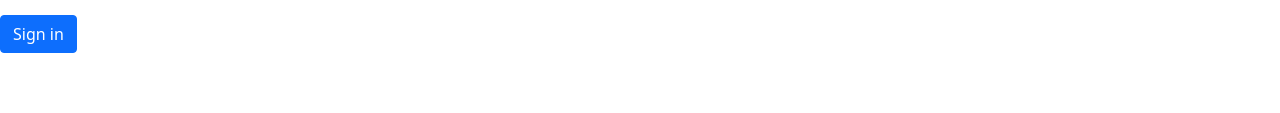
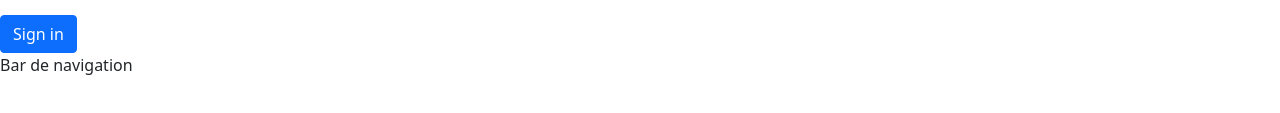
Before and after one commit to DjirmeyAbdoulkarim/ekarim, a plain HTML site: page index.html in a window 1280 px wide. Shown: the part 427-540 px from the top of the page. Drawn offline with nearby package versions, Linux system fonts and the light colour scheme.

Commit message:
ajouter paragraphe

```diff
--- a/index.html
+++ b/index.html
@@ -76,6 +76,8 @@
   </div>
   <div class="col-12">
     <button type="submit" class="btn btn-primary">Sign in</button>
+
+    <p>Bar de navigation</p>
   </div>
 </form>
 </body>
```
